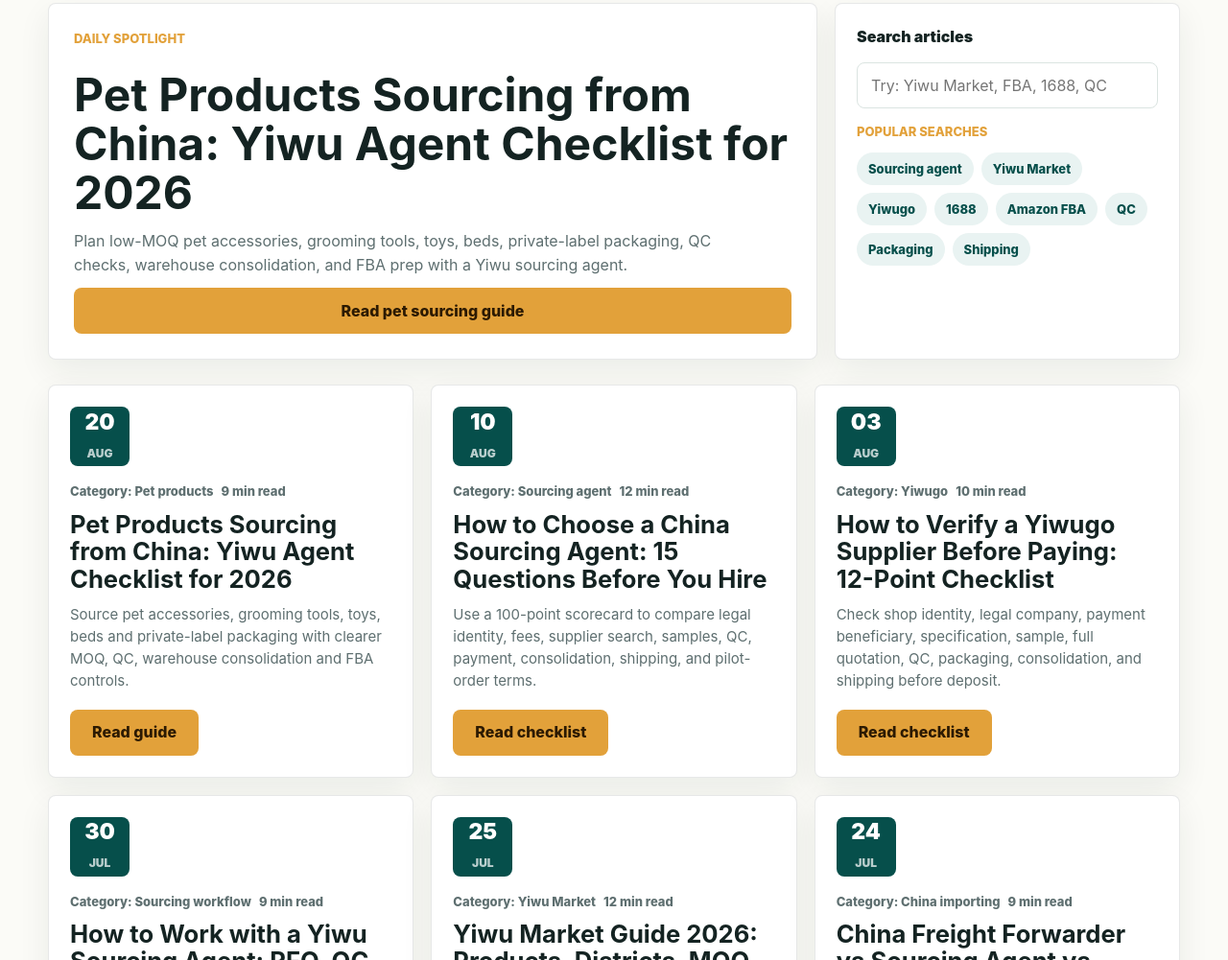
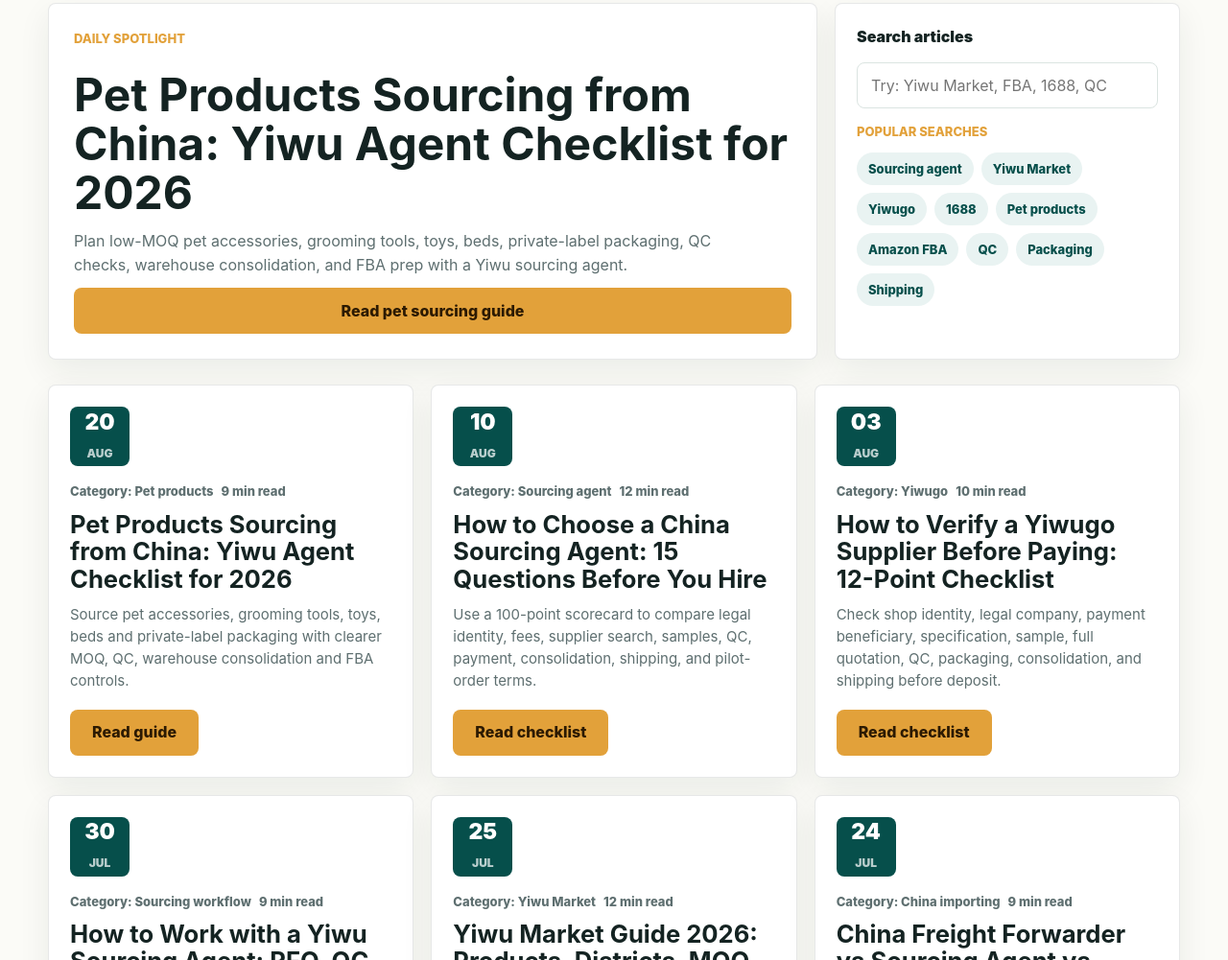
Before and after one commit to HJY6666666/yiwubridge, a plain HTML site: page blog/index.html in a window 1280 px wide. Shown: the part 1294-2295 px from the top of the page at 96% size. Drawn offline with Linux system fonts and the light colour scheme.

Commit message:
Add pet sourcing internal links

```diff
--- a/blog/index.html
+++ b/blog/index.html
@@ -270,6 +270,7 @@
                 <button type="button" data-blog-topic="Yiwu Market">Yiwu Market</button>
                 <button type="button" data-blog-topic="Yiwugo">Yiwugo</button>
                 <button type="button" data-blog-topic="1688">1688</button>
+                <button type="button" data-blog-topic="Pet products">Pet products</button>
                 <button type="button" data-blog-topic="Amazon FBA">Amazon FBA</button>
                 <button type="button" data-blog-topic="QC">QC</button>
                 <button type="button" data-blog-topic="Packaging">Packaging</button>
```
